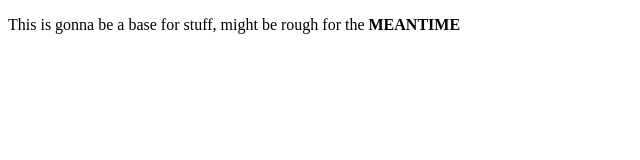
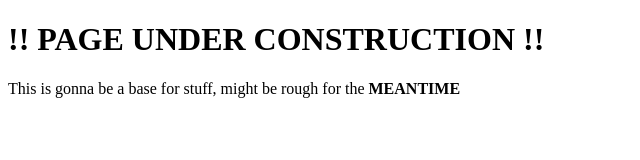
Before and after one commit to mttw-frd/webpage-test, a plain HTML site: page index.html in a window 1280 px wide. Shown: the whole page, without its empty margins (0-640 px from the left). Drawn offline with Linux system fonts and the light colour scheme.

Commit message:
Update index.html

```diff
--- a/index.html
+++ b/index.html
@@ -4,6 +4,7 @@
     <title>Welcome to MY DOMAIN!</title>
   </head>
   <body>
+    <h1>!! PAGE UNDER CONSTRUCTION !!</h1>
     <p>This is gonna be a base for stuff, might be rough for the <strong>MEANTIME</strong></p>
   </body>
 </html>
```
